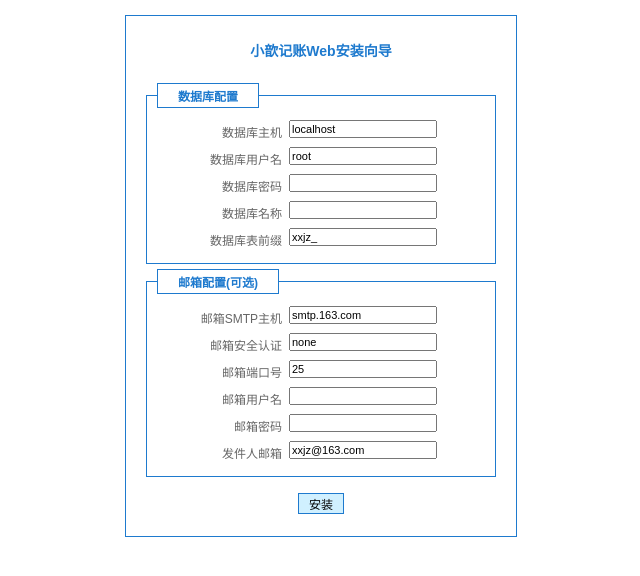
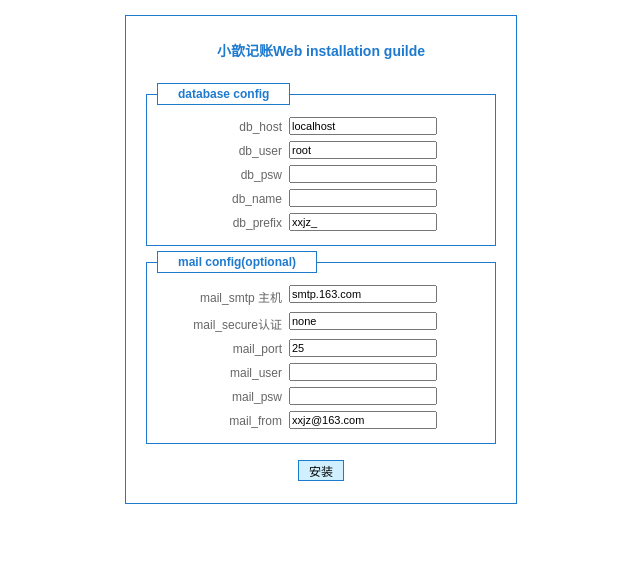
Before and after one commit to noowxela/Group_2_Bookkeeping_system, a PHP site: page /DbName/install.php in a window 1280 px wide. Shown: the top 576 px of the page, without its empty margins (319-959 px from the left). Run offline with PHP 8.4, Linux system fonts and the light colour scheme.

Commit message:
install page tranlate

```diff
--- a/install.php
+++ b/install.php
@@ -127,56 +127,60 @@
         } else {
     ?>
     <div id="formwrapper">
-        <h3 class="enter"><p>小歆记账Web安装向导</p></h3><br/>
+        <!-- <h3 class="enter"><p>小歆记账Web安装向导</p></h3><br/> -->
+        <h3 class="enter"><p>小歆记账Web installation guilde</p></h3><br/>
         <form action="install.php" method="post">
             <fieldset>
-                <legend>数据库配置</legend>
+                <!-- <legend>数据库配置</legend> -->
+                <legend>database config</legend>
                 <div>
-                    <label>数据库主机</label>
+                    <!-- <label>数据库主机</label> -->
+                    <label>db_host</label>
                     <input type="text" name="db_host" value="localhost">
                 </div>
                 <div>
-                    <label>数据库用户名</label>
+                    <label>db_user</label>
                     <input type="text" name="db_user" value="root">
                 </div>
                 <div>
-                    <label>数据库密码</label>
+                    <label>db_psw</label>
                     <input type="password" name="db_psw" value="">
                 </div>
                 <div>
-                    <label>数据库名称</label>
+                    <label>db_name</label>
                     <input type="text" name="db_name" value="">
                 </div>
                 <div>
-                    <label>数据库表前缀</label>
+                    <label>db_prefix</label>
                     <input type="text" name="db_prefix" value="xxjz_">
                 </div>
             </fieldset>
 
             <fieldset>
-                <legend>邮箱配置(可选)</legend>
+                <!-- <legend>邮箱配置(可选)</legend> -->
+                <legend>mail config(optional)</legend>
                 <div>
-                    <label>邮箱SMTP主机</label>
+                    <label>mail_smtp 主机</label>
                     <input type="text" name="mail_smtp" value="smtp.163.com">
                 </div>
                 <div>
-                    <label>邮箱安全认证</label>
+                    <label>mail_secure认证</label>
                     <input type="text" name="mail_secure" value="none">
                 </div>
                 <div>
-                    <label>邮箱端口号</label>
+                    <label>mail_port</label>
                     <input type="text" name="mail_port" value="25">
                 </div>
                 <div>
-                    <label>邮箱用户名</label>
+                    <label>mail_user</label>
                     <input type="text" name="mail_user" value="">
                 </div>
                 <div>
-                    <label>邮箱密码</label>
+                    <label>mail_psw</label>
                     <input type="password" name="mail_psw" value="">
                 </div>
                 <div>
-                    <label>发件人邮箱</label>
+                    <label>mail_from</label>
                     <input type="email" name="mail_from" value="xxjz@163.com">
                 </div>
             </fieldset>
```
